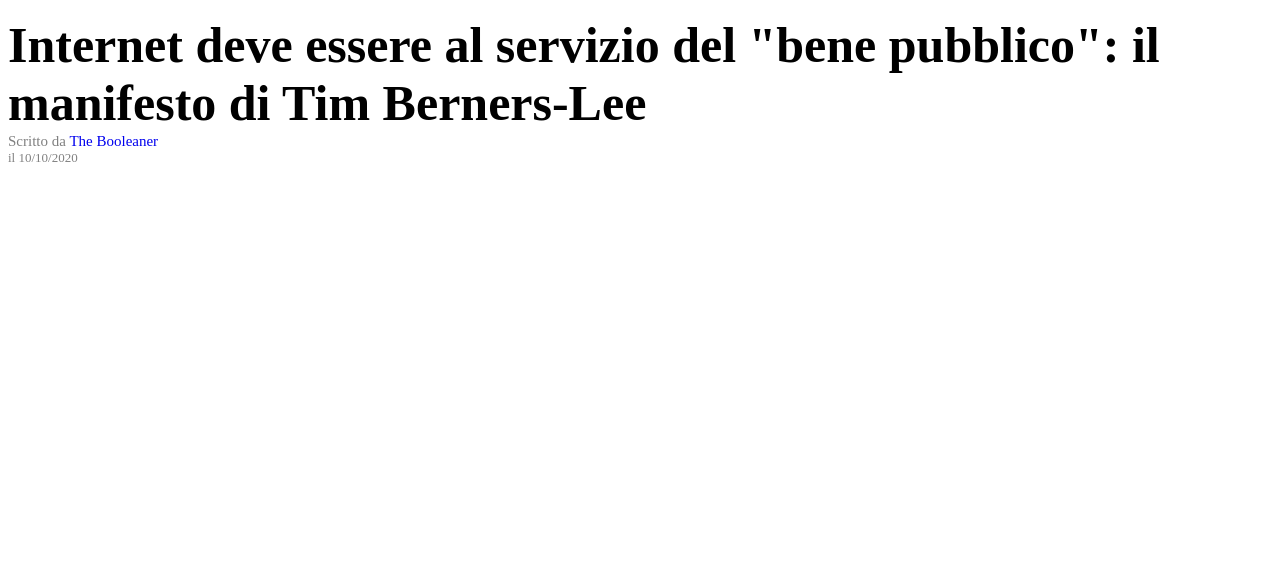
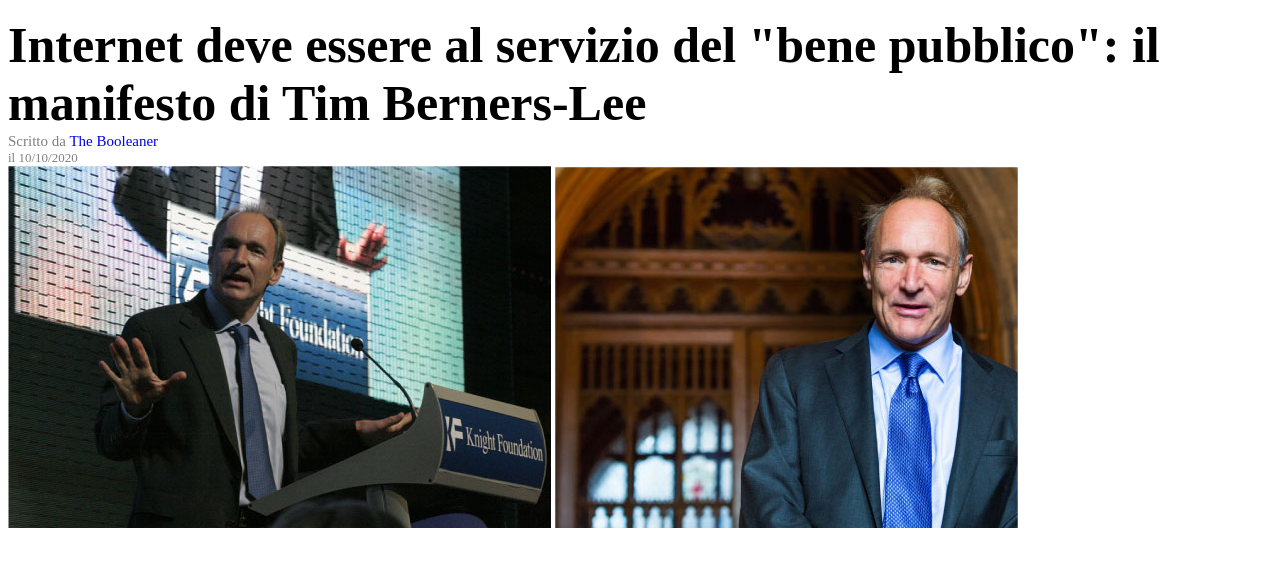
Before and after one commit to Giovanni-Palmitessa/html-css-booleaner, a plain HTML site: page index.html in a window 1280 px wide. Shown: the part 150-716 px from the top of the page. Drawn offline with Linux system fonts and the light colour scheme.

Commit message:
add main images

```diff
--- a/index.html
+++ b/index.html
@@ -22,7 +22,10 @@
         <div class="data">
             il 10/10/2020
         </div>
-
+        <div class="immagini">
+            <img src="img/tim-1.jpg" alt="Tim B.L.">
+            <img src="img/tim-2.jpg" alt="Tim B.L.">
+        </div>
 
     </main>
 </body>
```
Also changed, not shown: assets/style.css (line endings or trailing spaces).
